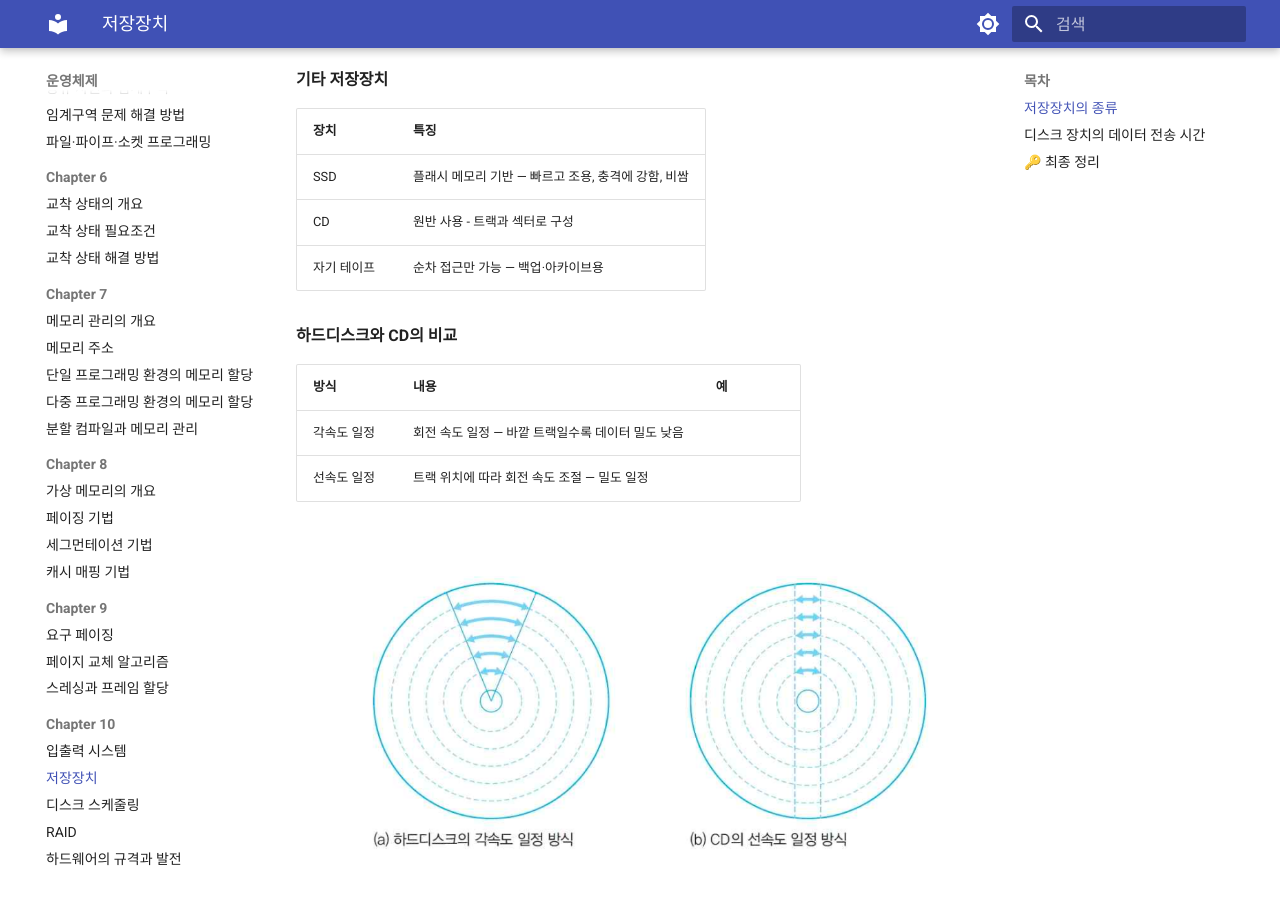
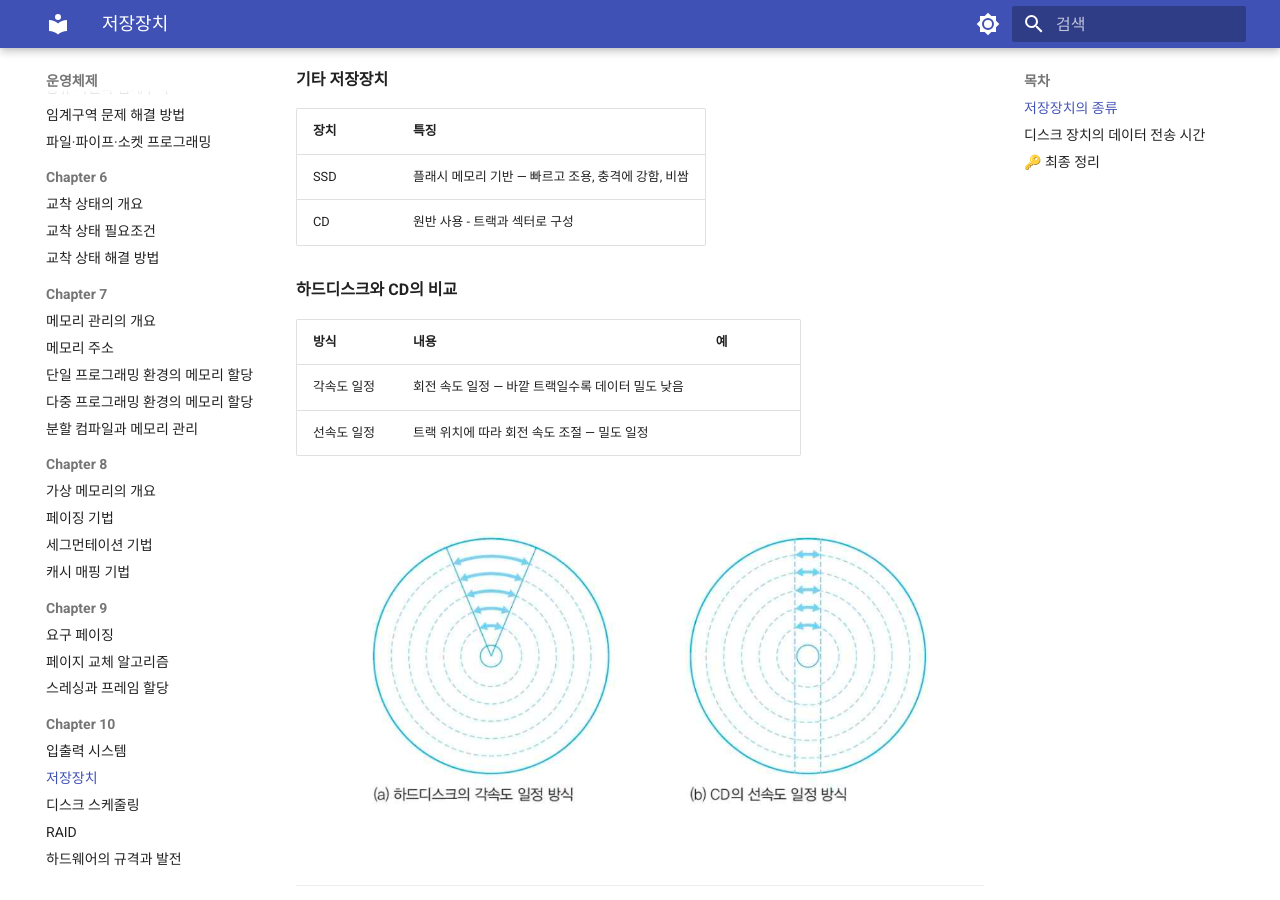
Before and after one commit to CokaNuri/CSBE, an MkDocs documentation site: the page built from docs/operating-system/Chapter 10 - 입출력 시스템과 저장장치/02 저장장치.md, in a window 1280 px wide and 900 px high, scrolled down 1206 px. Built offline with MkDocs 1.6.1 and Material for MkDocs 9.7.7, drawn with Linux system fonts in a browser that asks for light colours.

Commit message:
자기 테이프 제거

```diff
--- a/docs/operating-system/Chapter 10 - 입출력 시스템과 저장장치/02 저장장치.md
+++ b/docs/operating-system/Chapter 10 - 입출력 시스템과 저장장치/02 저장장치.md
@@ -20,7 +20,6 @@
 |---|---|
 | SSD | 플래시 메모리 기반 — 빠르고 조용, 충격에 강함, 비쌈 |
 | CD | 원반 사용 - 트랙과 섹터로 구성 |
-| 자기 테이프 | 순차 접근만 가능 — 백업·아카이브용 |
 
 
 **하드디스크와 CD의 비교**
```
